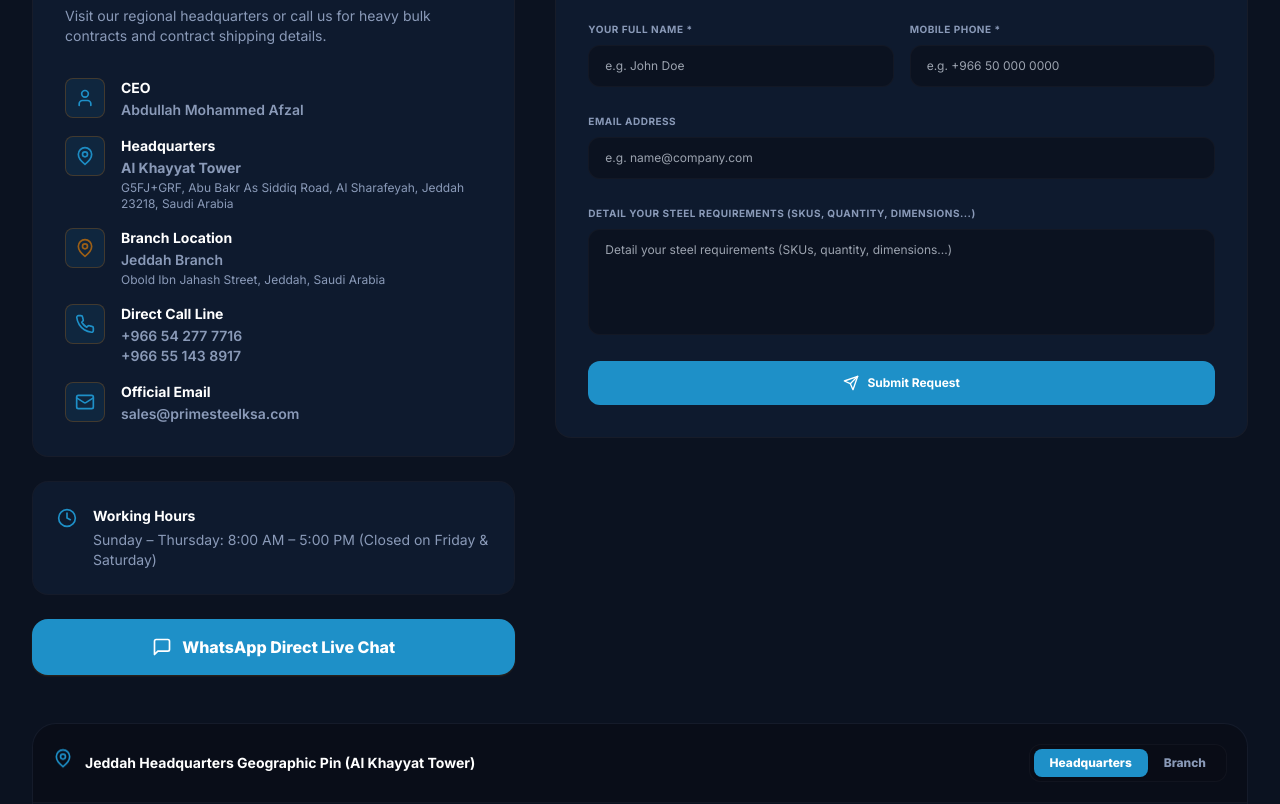
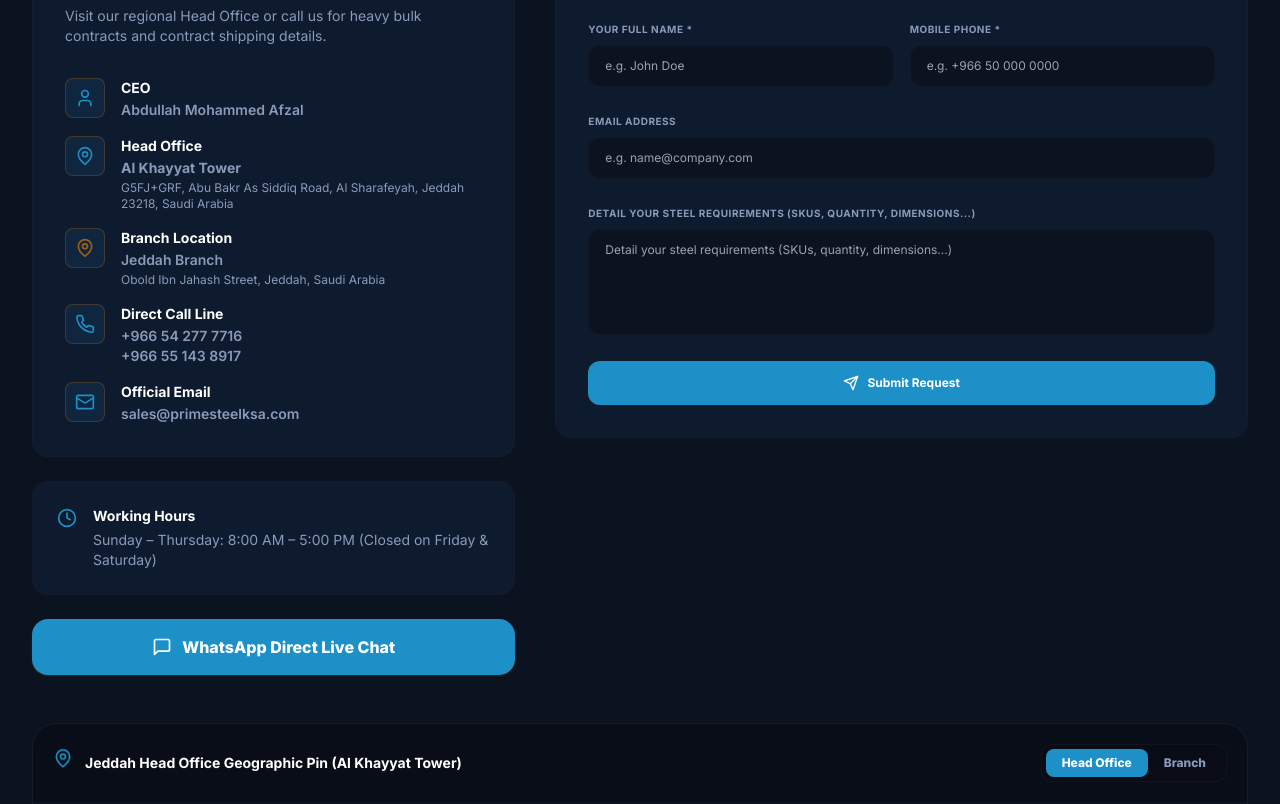
Before and after one commit to adonixdigitaldata-byte/primesteelksa, a Next.js app: page /contact in a window 1280 px wide. Shown: the part 380-1184 px from the top of the page. Built offline with nearby package versions, Linux system fonts and the light colour scheme.

Commit message:
text: Change Headquarters to Head Office on contact page

```diff
--- a/src/app/contact/page.tsx
+++ b/src/app/contact/page.tsx
@@ -95,13 +95,13 @@
                 </div>
               </div>
 
-              {/* Headquarters */}
+              {/* Head Office */}
               <div className="flex items-start gap-4">
                 <div className="w-10 h-10 bg-brand-primary/10 border border-brand-primary/25 rounded-lg flex items-center justify-center text-brand-primary shrink-0">
                   <MapPin className="w-5 h-5 text-brand-primary animate-pulse" />
                 </div>
                 <div className="text-xs sm:text-sm">
-                  <h4 className="font-bold text-brand-dark mb-0.5">{language === 'ar' ? 'المقر الرئيسي' : 'Headquarters'}</h4>
+                  <h4 className="font-bold text-brand-dark mb-0.5">{language === 'ar' ? 'المقر الرئيسي' : 'Head Office'}</h4>
                   <p className="text-brand-muted font-bold">
                     {language === 'ar' ? 'برج الخياط' : 'Al Khayyat Tower'}
                   </p>
@@ -285,7 +285,7 @@
             <MapPin className="w-5 h-5 text-brand-primary animate-bounce" />
             <h3 className="font-bold text-brand-dark text-sm">
               {activeLocation === 'hq'
-                ? (language === 'ar' ? 'الموقع الجغرافي للمقر الرئيسي بجدة (برج الخياط)' : 'Jeddah Headquarters Geographic Pin (Al Khayyat Tower)')
+                ? (language === 'ar' ? 'الموقع الجغرافي للمقر الرئيسي بجدة (برج الخياط)' : 'Jeddah Head Office Geographic Pin (Al Khayyat Tower)')
                 : (language === 'ar' ? 'الموقع الجغرافي لفرع جدة' : 'Jeddah Branch Geographic Pin')}
             </h3>
           </div>
@@ -301,7 +301,7 @@
                   : 'text-brand-muted hover:text-brand-dark'
               }`}
             >
-              {language === 'ar' ? 'المقر الرئيسي' : 'Headquarters'}
+              {language === 'ar' ? 'المقر الرئيسي' : 'Head Office'}
             </button>
             <button
               type="button"
@@ -365,7 +365,7 @@
             style={{ border: 0 }}
             allowFullScreen={false}
             loading="lazy"
-            title={activeLocation === 'hq' ? 'PrimeSteelKSA Headquarters Location' : 'PrimeSteelKSA Branch Location'}
+            title={activeLocation === 'hq' ? 'PrimeSteelKSA Head Office Location' : 'PrimeSteelKSA Branch Location'}
             className="grayscale brightness-90 contrast-125"
           />
         </div>
--- a/src/data/translations.ts
+++ b/src/data/translations.ts
@@ -184,7 +184,7 @@
     contactFormSubmit: 'Submit Request',
     contactSuccess: 'Thank you! Your message has been sent successfully. Our steel sales representatives will contact you shortly.',
     contactDetailsTitle: 'Get in Touch Directly',
-    contactDetailsDesc: 'Visit our regional headquarters or call us for heavy bulk contracts and contract shipping details.',
+    contactDetailsDesc: 'Visit our regional Head Office or call us for heavy bulk contracts and contract shipping details.',
     contactHoursTitle: 'Working Hours',
     contactHoursDesc: 'Sunday – Thursday: 8:00 AM – 5:00 PM (Closed on Friday & Saturday)',
     faqTitle: 'Frequently Asked Questions',
```
